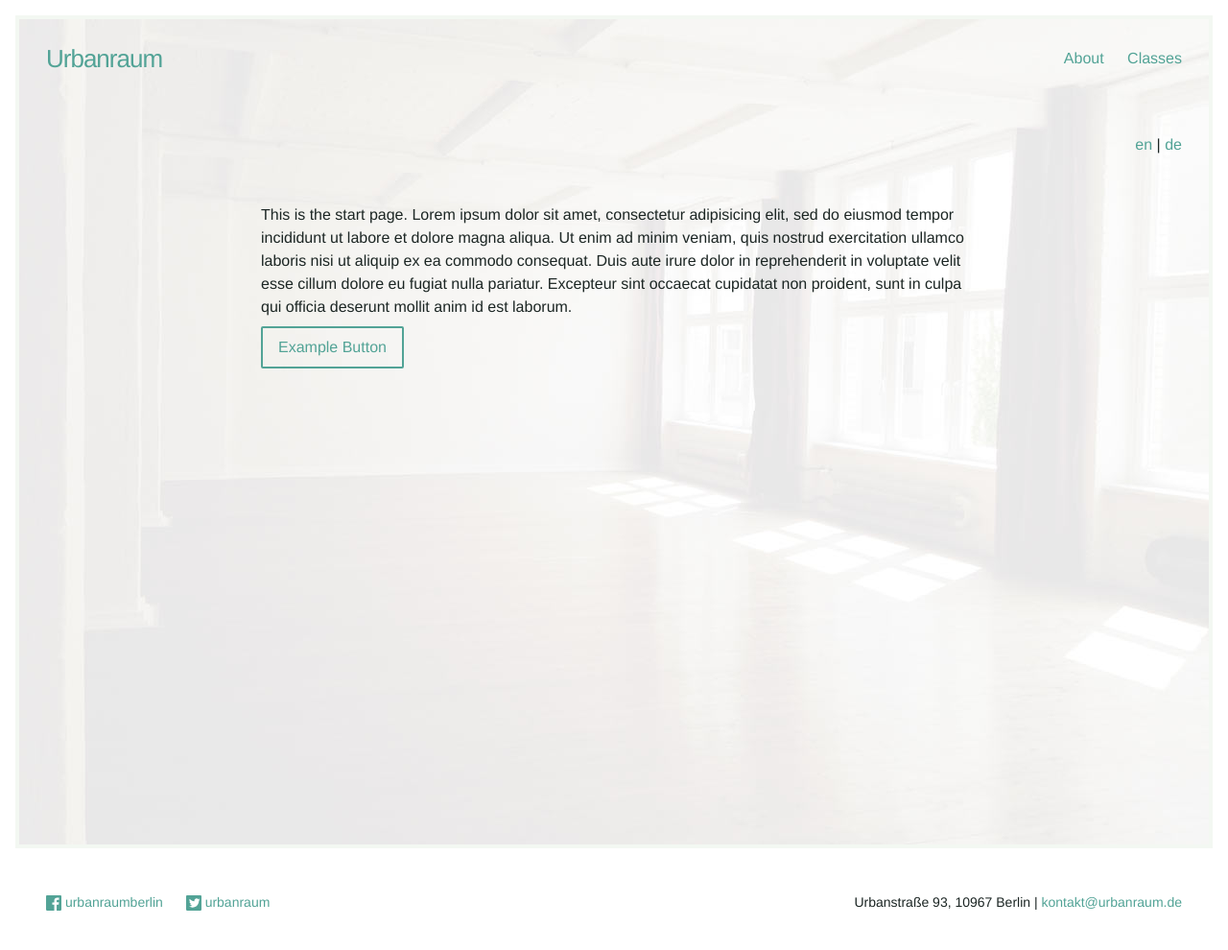
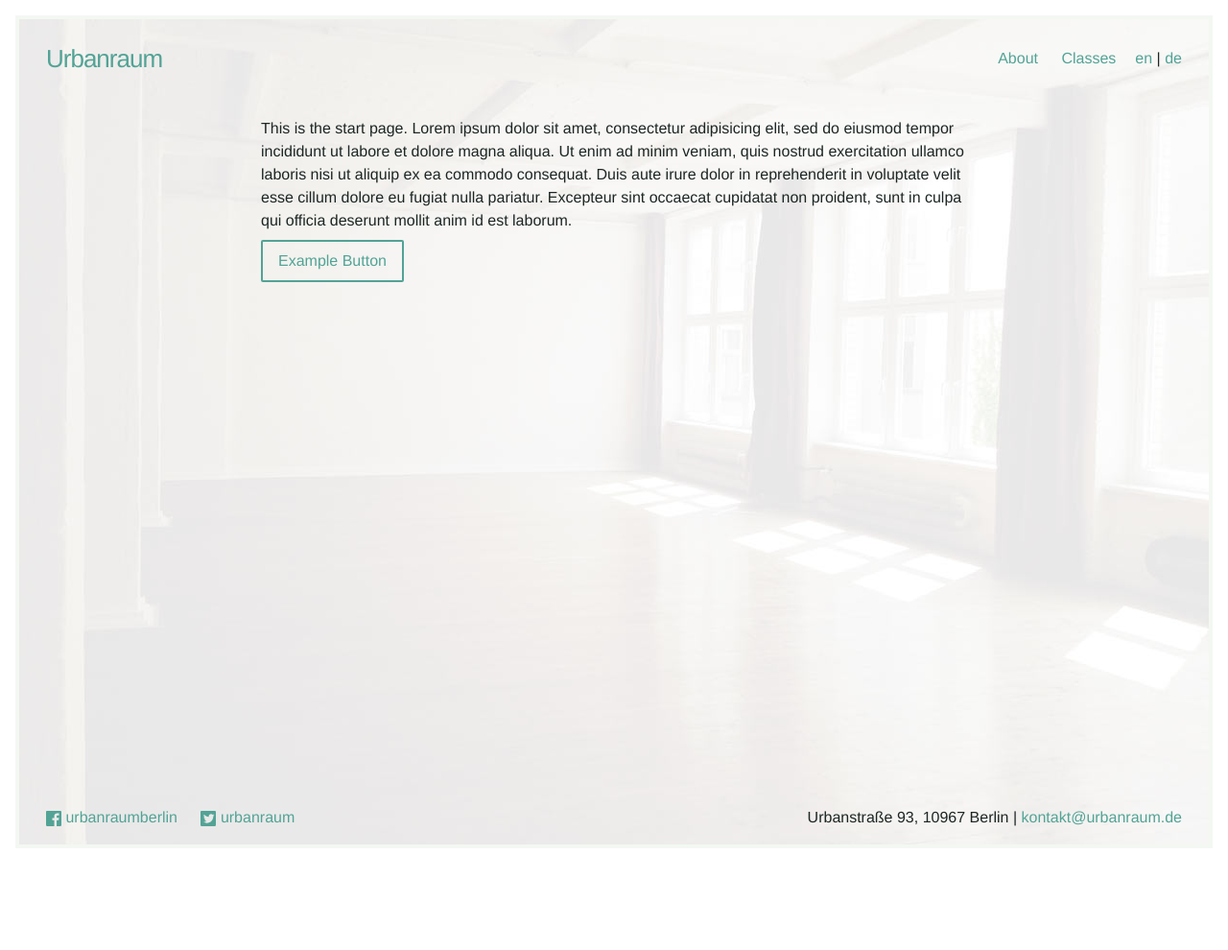
Before and after one commit to Kriesse/urbanraum, a Jekyll site: the page built from index.html, in a window 1280 px wide. Shown: the whole page at 96% size. Built offline with Jekyll 4.4.1, drawn with Linux system fonts in a browser that asks for light colours; nearby versions of some CDN libraries; after the commit the page ends 900 px from its top, so only the background shows below that.

Commit message:
clean up nav

```diff
--- a/_config.yml
+++ b/_config.yml
@@ -2,7 +2,7 @@
 title: Urbanraum
 email: kontakt@urbanraum.de
 description: > # this means to ignore newlines until "baseurl:"
-  Urbanraum ist ein Raum für Bewegung, Tanz und Improvisation. Zeitgenössisch, offen, in Berlin Neukölln.
+  "Urbanraum ist ein Raum für Bewegung, Tanz und Improvisation. Zeitgenössisch, offen, in Berlin Neukölln."
 baseurl: "" # the subpath of your site, e.g. /blog/
 url: "http://urbanraum.de" # the base hostname & protocol for your site
 twitter_username: urbanraum
--- a/_includes/footer.html
+++ b/_includes/footer.html
@@ -2,8 +2,7 @@
 
   <div class="wrapper wrapper--wide">
 
-    <div class="footer-col-wrapper">
-      <div class="footer-col">
+      <div class="site-footer__social">
 
         {% if site.facebook_username %}
           <a href="https://facebook.com/{{ site.facebook_username }}" class="footer-link">
@@ -35,13 +34,13 @@
           </a>
         {% endif %}
 
-      </div>
+        </div>
 
-      <div class="footer-col">
-        <div class="text--right">
+
+      <div class="site-footer__address">
           {{ site.address }} | <a href="mailto:{{ site.email }}">{{ site.email }}</a>
         </div>
-      </div>
+
     </div>
 
   </div>
--- a/_includes/header.html
+++ b/_includes/header.html
@@ -5,6 +5,7 @@
     <a class="site-title" href="{{ site.baseurl }}/">{{ site.title }}</a>
 
     <nav class="site-nav">
+
       <a href="#" class="menu-icon">
         <svg viewBox="0 0 18 15">
           <path fill="#424242" d="M18,1.484c0,0.82-0.665,1.484-1.484,1.484H1.484C0.665,2.969,0,2.304,0,1.484l0,0C0,0.665,0.665,0,1.484,0 h15.031C17.335,0,18,0.665,18,1.484L18,1.484z"/>
@@ -13,7 +14,12 @@
         </svg>
       </a>
 
+
       <div class="trigger">
+        <div class="js-language-switch language-switch">
+          <a href="#" id="en">en</a> | <a href="#" id="de">de</a>
+        </div>
+
         {% for page in site.pages %}
           {% if page.title_en || page.title_de %}
             <a  class="page-link"
@@ -27,9 +33,6 @@
         {% endfor %}
       </div>
 
-      <div class="js-language-switch language-switch">
-        <a href="#" id="en">en</a> | <a href="#" id="de">de</a>
-      </div>
     </nav>
 
   </div>
--- a/_sass/_base.scss
+++ b/_sass/_base.scss
@@ -28,7 +28,7 @@
   font-weight: 300;
   color: $color-text;
   -webkit-text-size-adjust: 100%;
-  @include media-query-min($on-palm) {
+  @include media-query-min($on-tablet) {
     border: $spacing-unit solid $color-white;
   }
 }
@@ -157,12 +157,16 @@
 
 // Gives the frame to the site
 .site-wrapper {
-  min-height: -webkit-calc(100vh - (#{$spacing-unit} * 2));
-  min-height:         calc(100vh - (#{$spacing-unit} * 2));
-  width:      -webkit-calc(100% - (#{$spacing-unit} * 2));
-  width:              calc(100% - (#{$spacing-unit} * 2));
+  min-height: 100%;
+  width: 100%;
   background: $color-background url('../img/urbanraum-bg-bright.jpg') no-repeat center;
   position: fixed;
+  @include media-query-min($on-laptop) {
+    min-height: -webkit-calc(100vh - (#{$spacing-unit} * 2));
+    min-height:         calc(100vh - (#{$spacing-unit} * 2));
+    width:      -webkit-calc(100% - (#{$spacing-unit} * 2));
+    width:              calc(100% - (#{$spacing-unit} * 2));
+  }
 }
 
 
@@ -224,3 +228,12 @@
 .text--right {
   text-align: right;
 }
+
+
+// translations, hide flash of untranslated content
+[data-de], [data-en] {
+ visibility: hidden;
+  .lang-loaded & {
+    visibility: visible;
+  }
+}
--- a/_sass/_layout.scss
+++ b/_sass/_layout.scss
@@ -18,28 +18,19 @@
 
 .language-switch {
   margin-left: 20px;
-  float: right;
 }
 
 .site-nav {
   float: right;
   line-height: $height-header;
+  z-index: 10;
   .menu-icon {
     display: none;
-  }
-  @include media-query($on-palm) {
-    position: absolute;
-    top: 30px;
-    right: 30px;
-    background-color: transparent;
-    text-align: right;
-    .menu-icon {
-      display: block;
     float: right;
     width: 36px;
-      height: 26px;
+    height: $height-header;
     line-height: 0;
-      padding-top: 10px;
+    padding-top: 38px;
     text-align: center;
     > svg {
       width: 18px;
@@ -47,13 +38,36 @@
     }
   }
   .trigger {
+    float: right;
+  }
+  .language-switch {
+    float: right;
+  }
+  @include media-query($on-tablet) {
+    position: absolute;
+    top: 0;
+    right: 16px;
+    text-align: right;
+    .menu-icon {
+      display: block;
+    }
+    .trigger {
       clear: both;
       display: none;
     }
+    .language-switch {
+      float: none;
+    }
     &:hover .trigger {
       display: block;
-      padding-bottom: 5px;
+      padding-top: 30px;
+      padding-bottom: 25px;
       background-color: $color-white;
+      position: absolute;
+      top: 0;
+      right: 0;
+      min-width: 320px;
+      height: 100vw;
     }
   }
 }
@@ -66,7 +80,7 @@
   &:not(:first-child) {
     margin-left: 20px;
   }
-  @include media-query-min($on-palm) {
+  @include media-query-min($on-tablet) {
     display: inline-block;
     padding: 0;
   }
@@ -85,40 +99,20 @@
   position: relative;
   padding: $spacing-unit 0;
   min-height: $height-footer;
+  text-align: center;
 }
 
-
-.footer-col-wrapper {
-  font-size: 14px;
-  margin-left: -$spacing-unit / 2;
-  @extend %clearfix;
-}
-
-.footer-col {
+.site-footer__social {
+  @include media-query-min($on-tablet) {
     float: left;
-  padding-left: $spacing-unit / 2;
-  width: 50%;
-}
-
-
-@include media-query($on-laptop) {
-    .footer-col-1,
-    .footer-col-2 {
-        width: -webkit-calc(50% - (#{$spacing-unit} / 2));
-        width:         calc(50% - (#{$spacing-unit} / 2));
-    }
-
-    .footer-col-3 {
-        width: -webkit-calc(100% - (#{$spacing-unit} / 2));
-        width:         calc(100% - (#{$spacing-unit} / 2));
+    text-align: left;
   }
 }
 
-@include media-query($on-palm) {
-    .footer-col {
-        float: none;
-        width: -webkit-calc(100% - (#{$spacing-unit} / 2));
-        width:         calc(100% - (#{$spacing-unit} / 2));
+.site-footer__address {
+  @include media-query-min($on-tablet) {
+    float: right;
+    text-align: right;
   }
 }
 
--- a/css/main.scss
+++ b/css/main.scss
@@ -24,7 +24,7 @@
 $height-footer:    60px;
 
 $color-text:       $color-text;
-$color-background: #f3f8f2;
+$color-background: #F3F8F2;
 $color-brand:      $color-mint;
 
 $grey-color:       #828282;
@@ -34,13 +34,13 @@
 // Width of the content area
 $content-width:    800px;
 
-$on-palm:          600px;
-$on-laptop:        800px;
+$on-tablet:        680px;
+$on-laptop:        900px;
 
 
 
 // Using media queries with like this:
-// @include media-query($on-palm) {
+// @include media-query($on-tablet) {
 //     .wrapper {
 //         padding-right: $spacing-unit / 2;
 //         padding-left: $spacing-unit / 2;
@@ -66,12 +66,3 @@
         "layout",
         "posts"
 ;
-
-
-// hide flash of untranslated content
-[data-de], [data-en] {
- visibility: hidden;
-  .lang-loaded & {
-    visibility: visible;
-  }
-}
```
Lines whose indentation alone changed are shown as unchanged.
